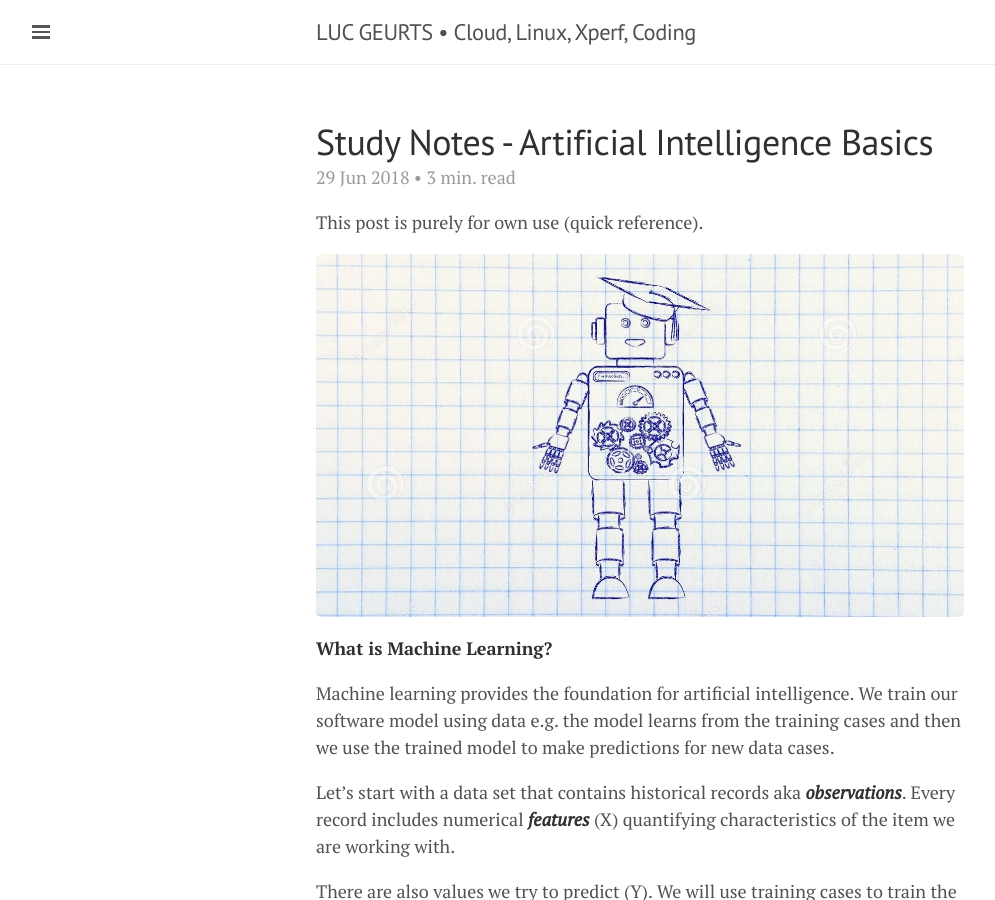
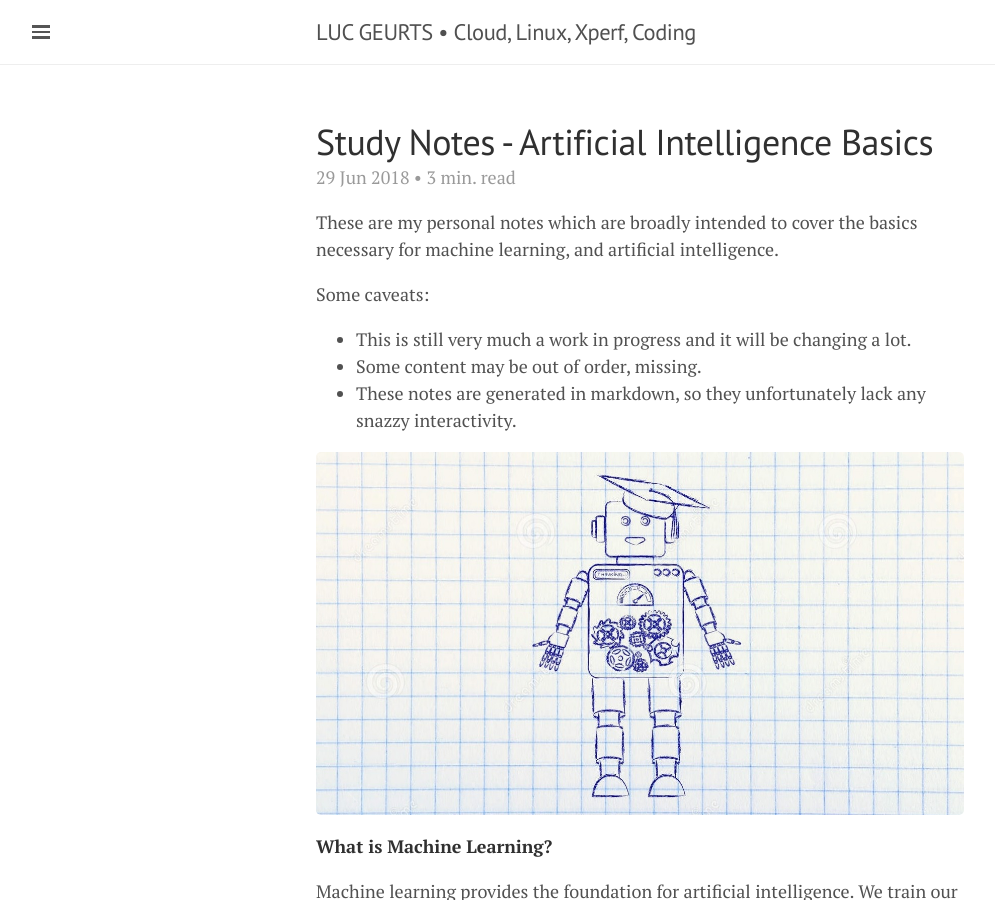
Before and after one commit to lgeurts/lgeurts.github.io, a Jekyll site: the page built from _posts/2018-06-29-artificial-intelligence-basics.md, in a window 1280 px wide and 900 px high. Shown: the whole window, without its empty margins (0-995 px from the left). Built offline with Jekyll 4.4.1, drawn with Linux system fonts in a browser that asks for light colours; nearby versions of some CDN libraries.

Commit message:
Update 2018-06-29-artificial-intelligence-basics.md

```diff
--- a/_posts/2018-06-29-artificial-intelligence-basics.md
+++ b/_posts/2018-06-29-artificial-intelligence-basics.md
@@ -7,7 +7,13 @@ category: Education & Training
 tags: [ Artificial Intelligence ]
 ---
 
-This post is purely for own use (quick reference).
+These are my personal notes which are broadly intended to cover the basics necessary for machine learning, and artificial intelligence.
+
+Some caveats:
+
+* This is still very much a work in progress and it will be changing a lot.
+* Some content may be out of order, missing.
+* These notes are generated in markdown, so they unfortunately lack any snazzy interactivity.
 
 ![AI](/assets/artificial-intelligence.jpg)
 
```
